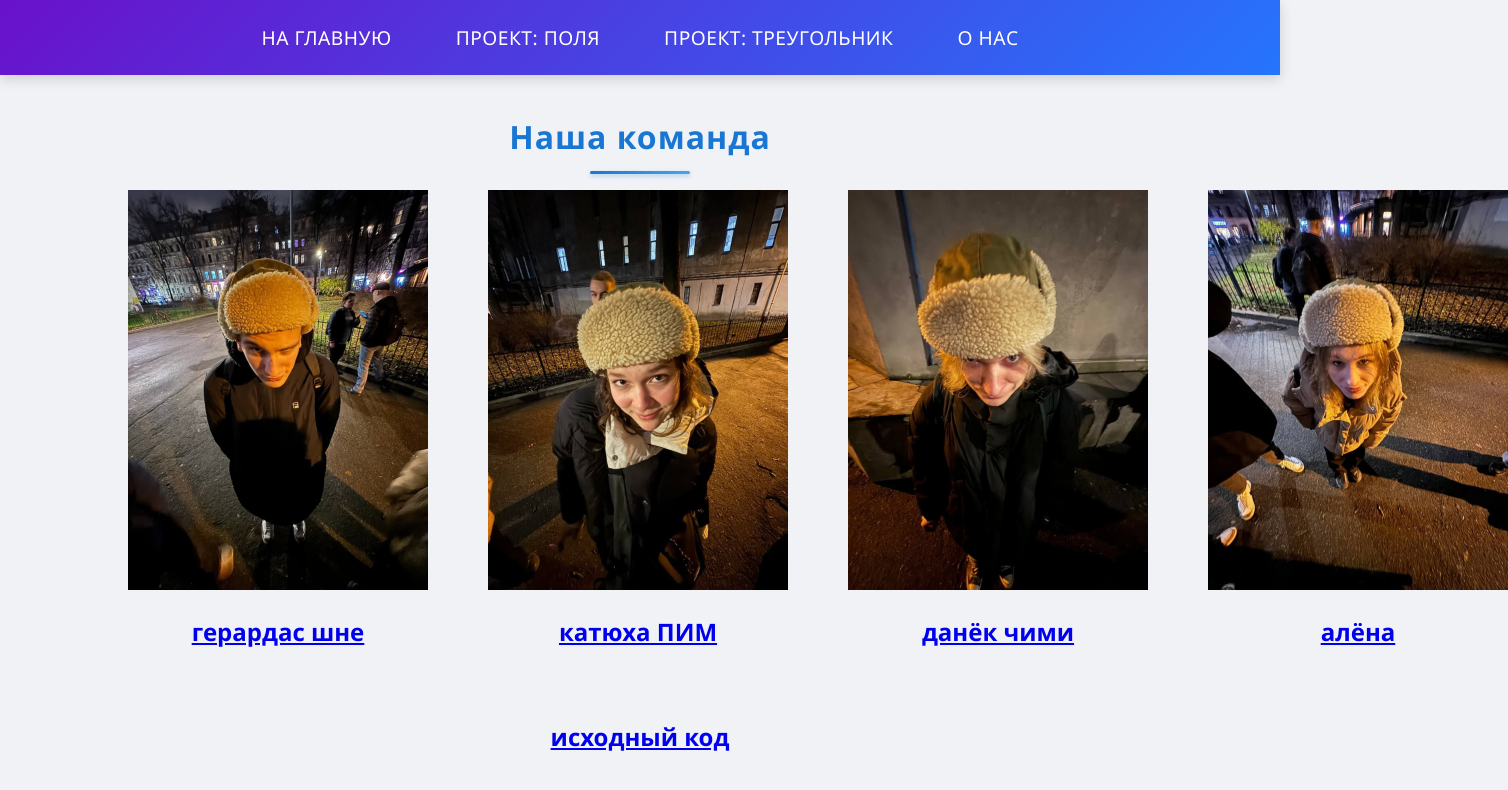
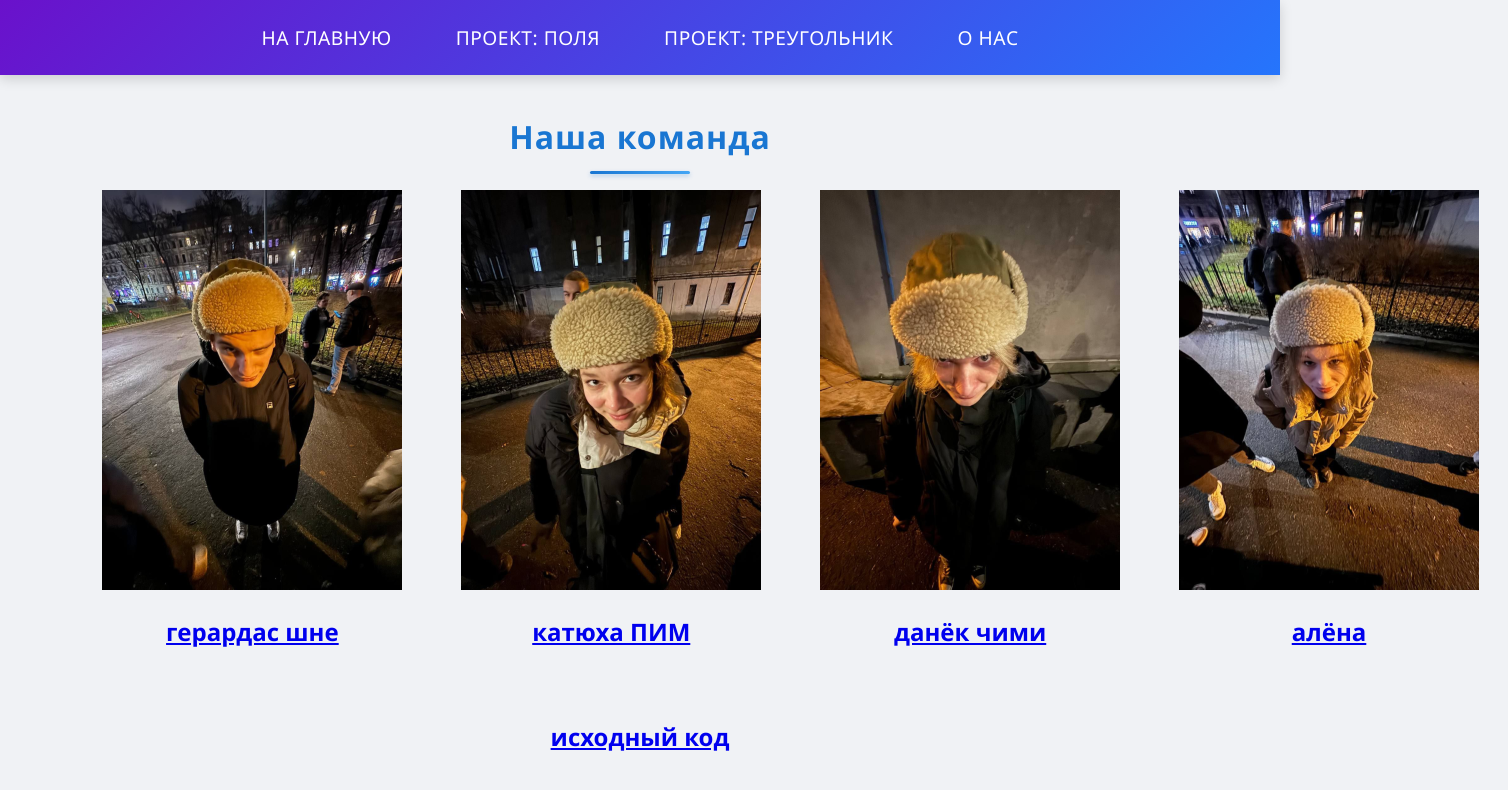
Before and after one commit to deadxraver/physics-2, a React (Create React App) app: page /contact in a window 1280 px wide. Shown: the top 790 px of the page, 1508 px wide, since content can reach past the window. Built offline with nearby package versions, Linux system fonts and the light colour scheme.

Commit message:
space between photos with %

```diff
--- a/src/components/Contact.jsx
+++ b/src/components/Contact.jsx
@@ -5,7 +5,7 @@ export default function Contact() {
             <h2>------</h2>
 
             <h1>Наша команда</h1>
-            <div style={{display: "flex", gap: "60px",marginLeft: "10%"}}>
+            <div style={{display: "flex", gap: "5%",marginLeft: "8%"}}>
                 <div style={{display: "flex-column"}}>
                     <img src="gera.png" alt="null"/>
                     <h2 style={{textAlign: "center"}}><a href="https://github.com/geruniasun">герардас шне</a></h2>
```
